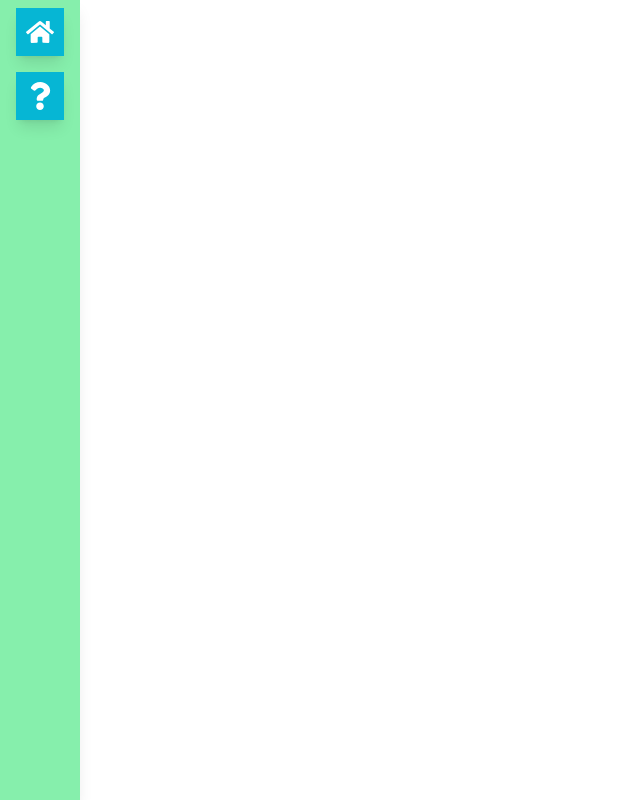
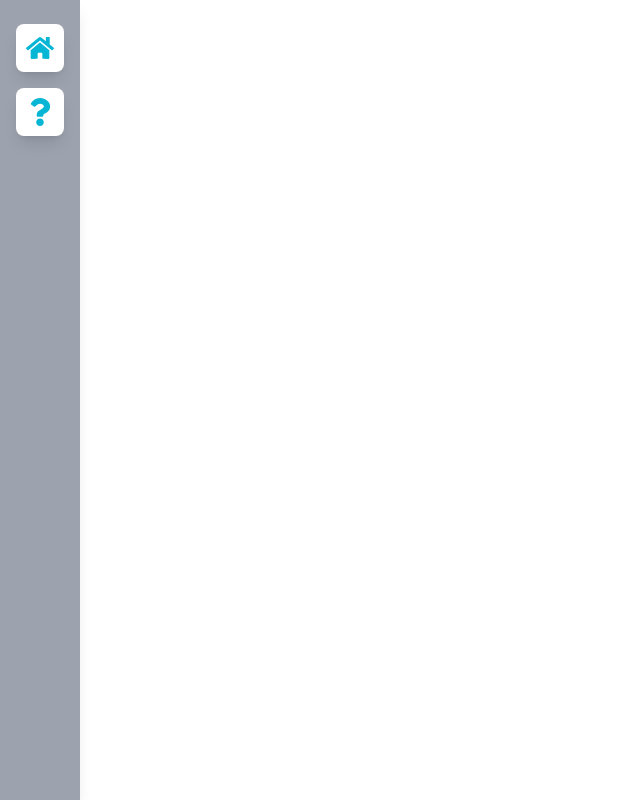
Before and after one commit to arn1215/TickeStyles, a React (Create React App) app: page / in a window 1280 px wide. Shown: the whole page, without its empty margins (0-640 px from the left). Built offline with nearby package versions, Linux system fonts and the light colour scheme.

Commit message:
changes: sidebar now grey and margintop added

```diff
--- a/src/Sidebar.js
+++ b/src/Sidebar.js
@@ -8,14 +8,14 @@ const SideBarIcon = ({ icon }) => {
 
 const SideBar = () => {
   return (
-    <div className="fixed top-0 left-0 h-screen w-20 m-0 flex flex-col bg-green-300 shadow-lg text-white">
+    <div className="fixed top-0 left-0 h-screen w-20 m-0 flex flex-col bg-gray-400 shadow-lg text-cyan-500 ">
 
-      <div className="sidebar-icon ">
-        <FaHome size={28} className="cursor-pointer" />
+      <div className="sidebar-icon cursor-pointer mt-6">
+        <FaHome size={28}  />
       </div>
 
-      <div className="sidebar-icon">
-        <FaQuestion  size={28} className="cursor-pointer"/>
+      <div className="sidebar-icon cursor-pointer">
+        <FaQuestion  size={28} />
       </div>
 
     </div>
--- a/src/index.css
+++ b/src/index.css
@@ -4,9 +4,9 @@
 
 @layer components {
   .sidebar-icon {
-    @apply relative flex items-center justify-center
+    @apply rounded-lg relative flex items-center justify-center
            h-12 w-12 mt-2 mb-2 mx-auto shadow-lg
-           bg-gray-800 bg-cyan-500
-           hover:bg-cyan-600
+           bg-gray-800 bg-white
+           hover:bg-cyan-600 transition-colors
   }
 }
```
